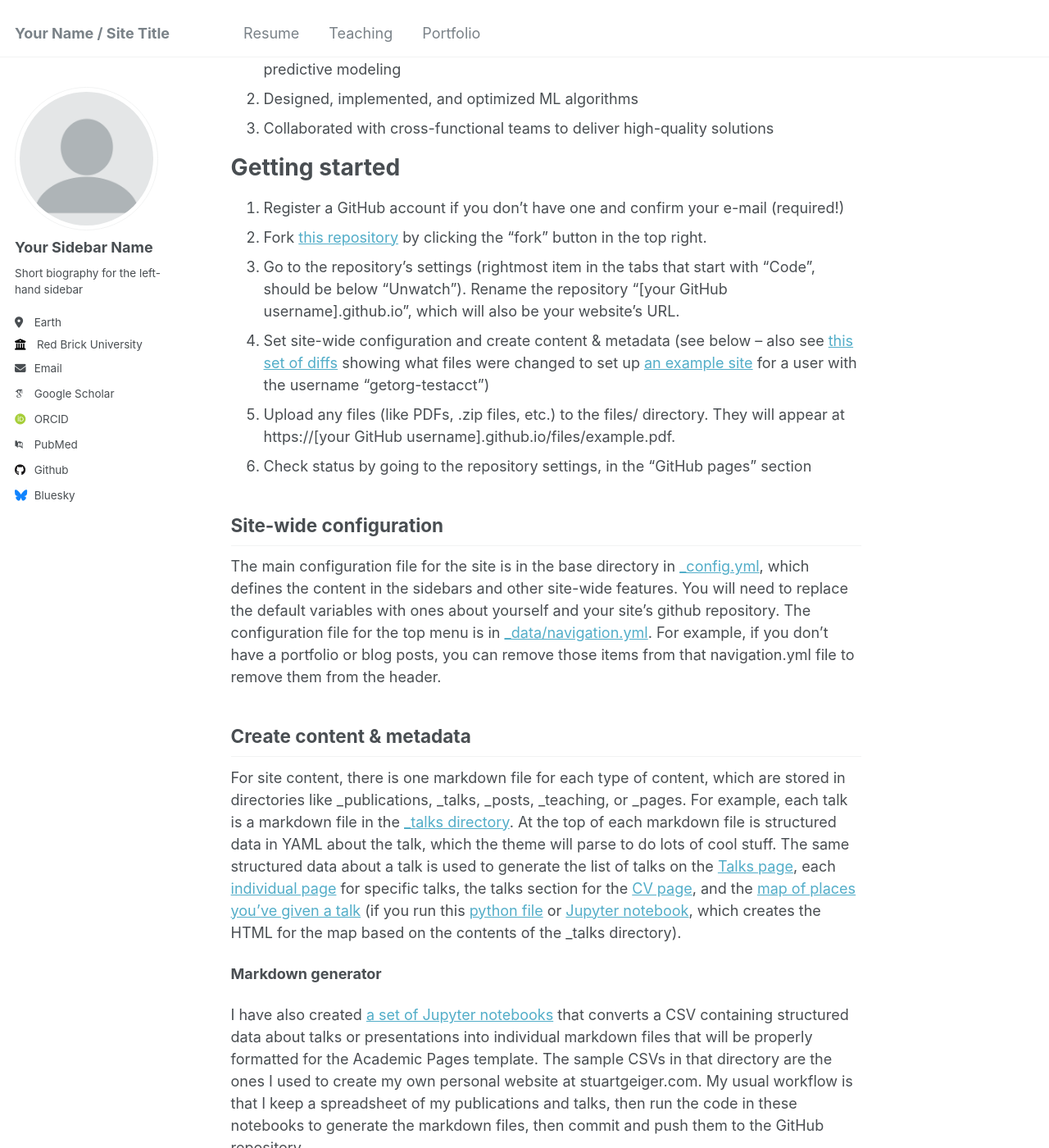
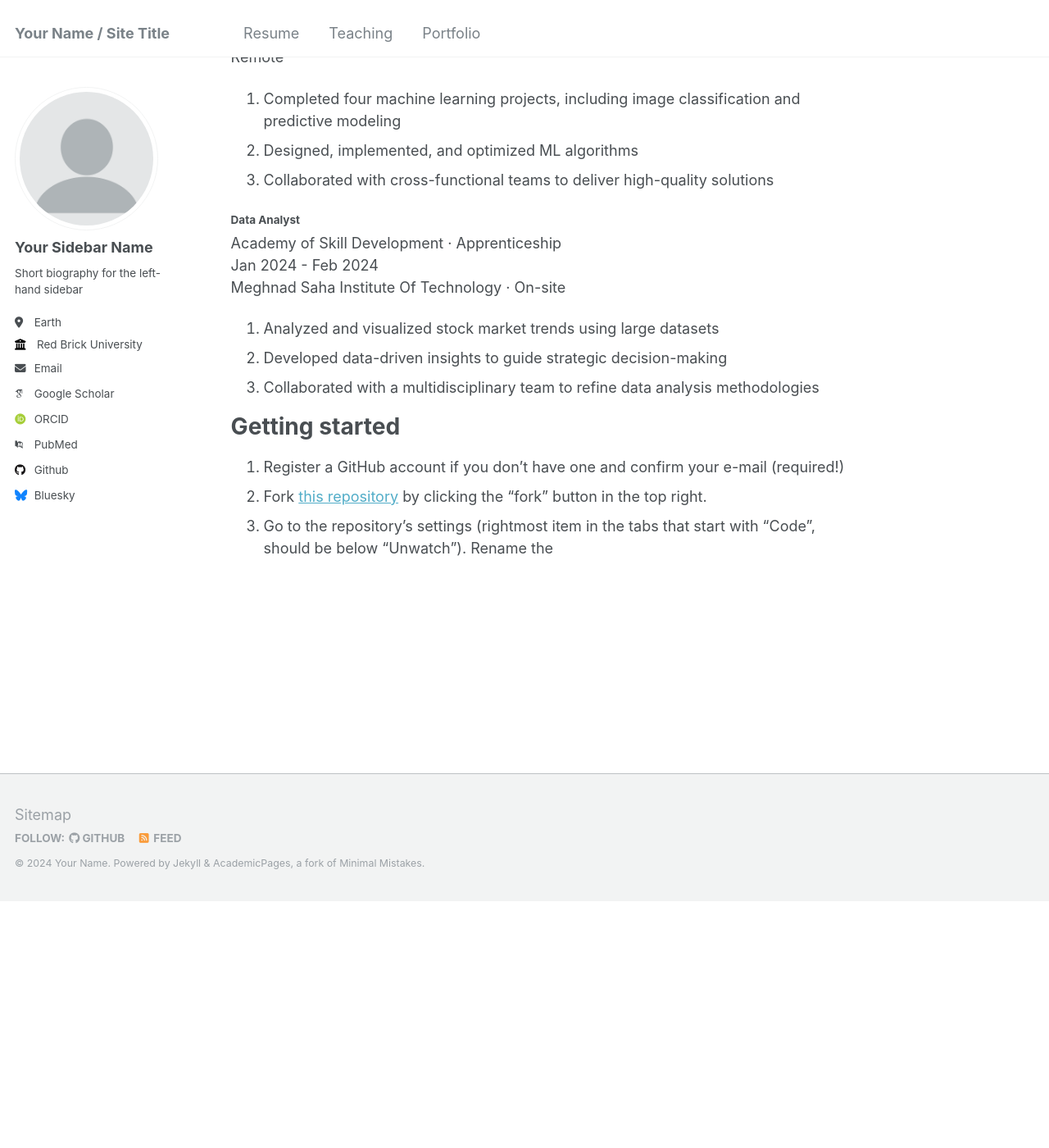
Before and after one commit to Nexalyze/Nexalyze.github.io, a Jekyll site: the page built from _pages/about.md, in a window 1280 px wide and 1400 px high, scrolled down 658 px. Shown: the whole window at 82% size. Built offline with Jekyll 4.4.1, drawn with Linux system fonts in a browser that asks for light colours; some web fonts are replaced; after the commit the page ends 1756 px from its top, so only the background shows below that; some of the changed text lies outside the part shown.

Commit message:
Changed about me

```diff
--- a/_pages/about.md
+++ b/_pages/about.md
@@ -18,43 +18,24 @@ Let's connect if you're looking for a driven ML Engineer to innovate and make an
 
 Experiences
 ======
-Machine Learning Intern
-Prodigy InfoTech · Internship
-Apr 2024 - May 2024 · 2 mosApr 2024 to May 2024 · 2 mos
-Remote
+#### Machine Learning Intern <br>
+Prodigy InfoTech · Internship <br>
+Apr 2024 - May 2024 <br>
+Remote <br>
 1. Completed four machine learning projects, including image classification and predictive modeling
 1. Designed, implemented, and optimized ML algorithms
 1. Collaborated with cross-functional teams to deliver high-quality solutions
+
+#### Data Analyst <br>
+Academy of Skill Development · Apprenticeship <br>
+Jan 2024 - Feb 2024 <br>
+Meghnad Saha Institute Of Technology · On-site <br>
+1. Analyzed and visualized stock market trends using large datasets
+1. Developed data-driven insights to guide strategic decision-making
+1. Collaborated with a multidisciplinary team to refine data analysis methodologies
 
 Getting started
 ======
 1. Register a GitHub account if you don't have one and confirm your e-mail (required!)
 1. Fork [this repository](https://github.com/academicpages/academicpages.github.io) by clicking the "fork" button in the top right.
-1. Go to the repository's settings (rightmost item in the tabs that start with "Code", should be below "Unwatch"). Rename the repository "[your GitHub username].github.io", which will also be your website's URL.
-1. Set site-wide configuration and create content & metadata (see below -- also see [this set of diffs](http://archive.is/3TPas) showing what files were changed to set up [an example site](https://getorg-testacct.github.io) for a user with the username "getorg-testacct")
-1. Upload any files (like PDFs, .zip files, etc.) to the files/ directory. They will appear at https://[your GitHub username].github.io/files/example.pdf.
-1. Check status by going to the repository settings, in the "GitHub pages" section
-
-Site-wide configuration
-------
-The main configuration file for the site is in the base directory in [_config.yml](https://github.com/academicpages/academicpages.github.io/blob/master/_config.yml), which defines the content in the sidebars and other site-wide features. You will need to replace the default variables with ones about yourself and your site's github repository. The configuration file for the top menu is in [_data/navigation.yml](https://github.com/academicpages/academicpages.github.io/blob/master/_data/navigation.yml). For example, if you don't have a portfolio or blog posts, you can remove those items from that navigation.yml file to remove them from the header.
-
-Create content & metadata
-------
-For site content, there is one markdown file for each type of content, which are stored in directories like _publications, _talks, _posts, _teaching, or _pages. For example, each talk is a markdown file in the [_talks directory](https://github.com/academicpages/academicpages.github.io/tree/master/_talks). At the top of each markdown file is structured data in YAML about the talk, which the theme will parse to do lots of cool stuff. The same structured data about a talk is used to generate the list of talks on the [Talks page](https://academicpages.github.io/talks), each [individual page](https://academicpages.github.io/talks/2012-03-01-talk-1) for specific talks, the talks section for the [CV page](https://academicpages.github.io/cv), and the [map of places you've given a talk](https://academicpages.github.io/talkmap.html) (if you run this [python file](https://github.com/academicpages/academicpages.github.io/blob/master/talkmap.py) or [Jupyter notebook](https://github.com/academicpages/academicpages.github.io/blob/master/talkmap.ipynb), which creates the HTML for the map based on the contents of the _talks directory).
-
-**Markdown generator**
-
-I have also created [a set of Jupyter notebooks](https://github.com/academicpages/academicpages.github.io/tree/master/markdown_generator
-) that converts a CSV containing structured data about talks or presentations into individual markdown files that will be properly formatted for the Academic Pages template. The sample CSVs in that directory are the ones I used to create my own personal website at stuartgeiger.com. My usual workflow is that I keep a spreadsheet of my publications and talks, then run the code in these notebooks to generate the markdown files, then commit and push them to the GitHub repository.
-
-How to edit your site's GitHub repository
-------
-Many people use a git client to create files on their local computer and then push them to GitHub's servers. If you are not familiar with git, you can directly edit these configuration and markdown files directly in the github.com interface. Navigate to a file (like [this one](https://github.com/academicpages/academicpages.github.io/blob/master/_talks/2012-03-01-talk-1.md) and click the pencil icon in the top right of the content preview (to the right of the "Raw | Blame | History" buttons). You can delete a file by clicking the trashcan icon to the right of the pencil icon. You can also create new files or upload files by navigating to a directory and clicking the "Create new file" or "Upload files" buttons.
-
-Example: editing a markdown file for a talk
-![Editing a markdown file for a talk](/images/editing-talk.png)
-
-For more info
-------
-More info about configuring Academic Pages can be found in [the guide](https://academicpages.github.io/markdown/). The [guides for the Minimal Mistakes theme](https://mmistakes.github.io/minimal-mistakes/docs/configuration/) (which this theme was forked from) might also be helpful.
+1. Go to the repository's settings (rightmost item in the tabs that start with "Code", should be below "Unwatch"). Rename the
```
